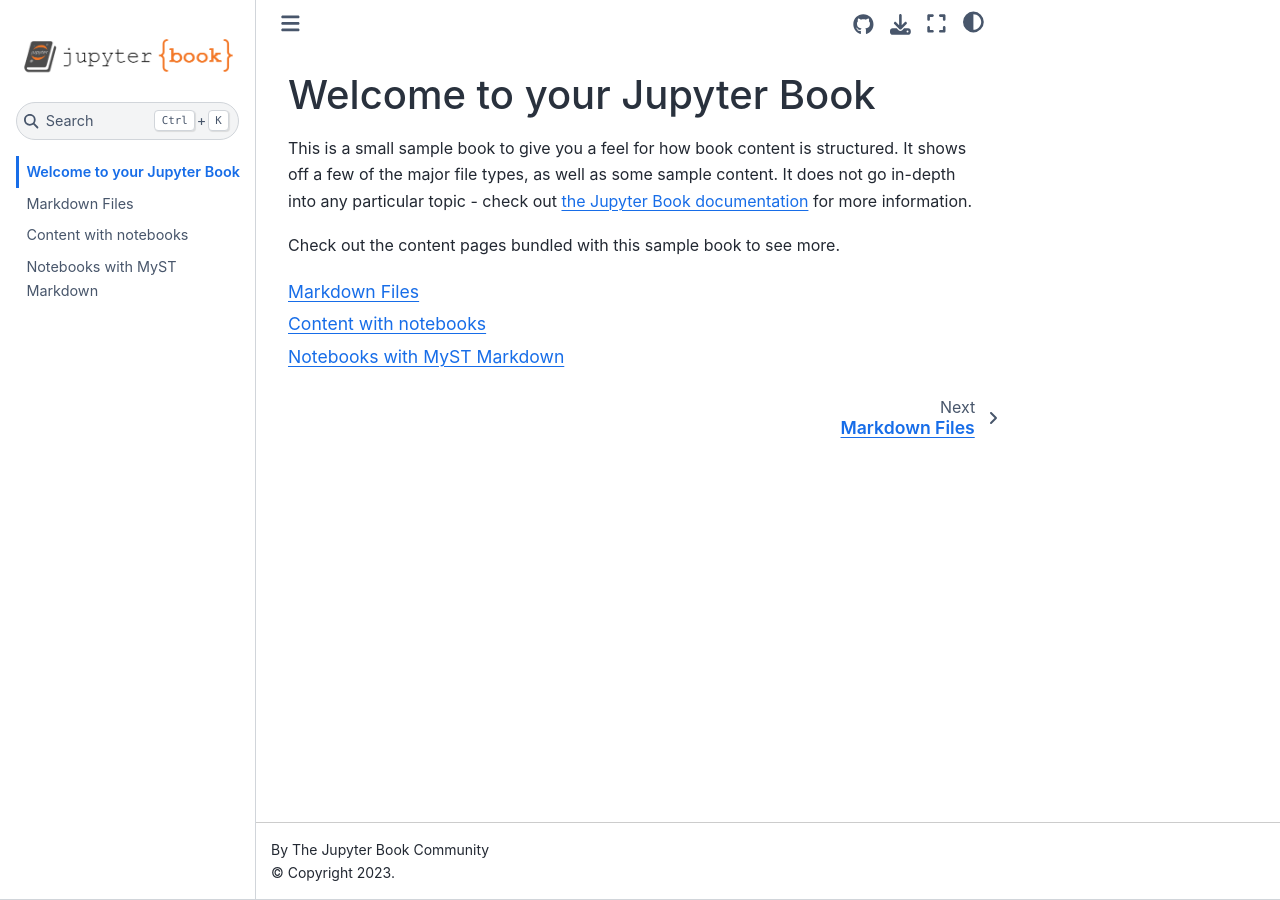
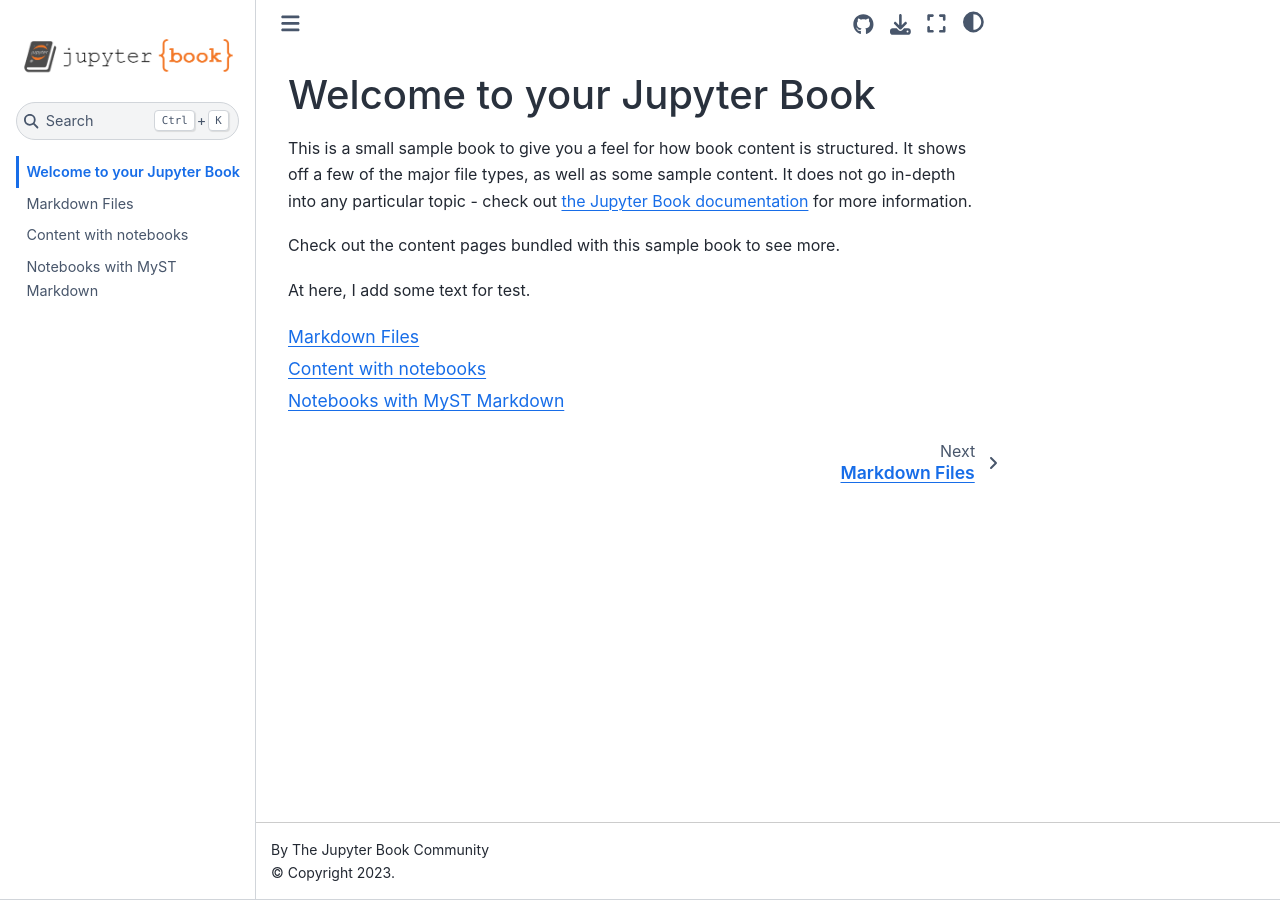
Before and after one commit to gharashim/test_jb, a Jupyter Book: the page built from intro.md, in a window 1280 px wide. Built offline with Jupyter Book 1.0.4 settings and Sphinx 7.4.7 and the Sphinx Book theme 1.1.4, drawn with Linux system fonts in a browser that asks for light colours; pages that are not in the unit, such as notebooks, are missing from menus.

Commit message:
add some text

````diff
--- a/intro.md
+++ b/intro.md
@@ -7,5 +7,7 @@
 
 Check out the content pages bundled with this sample book to see more.
 
+At here, I add some text for test.
+
 ```{tableofcontents}
 ```
````
